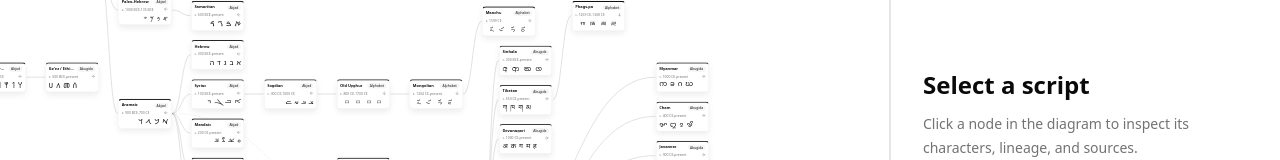
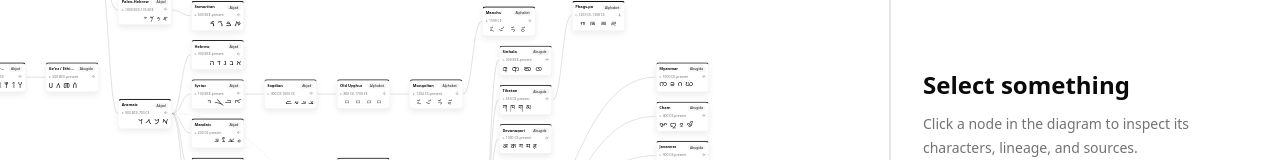
Before and after one commit to sichengchen/world-of-scripts, a React (Vite) app: page / in a window 1280 px wide. Shown: the part 316-476 px from the top of the page. Built offline with nearby package versions, Linux system fonts and the light colour scheme; a web font is replaced by a local one.

Commit message:
fix: update empty inspector title

```diff
--- a/src/i18n.ts
+++ b/src/i18n.ts
@@ -103,7 +103,7 @@ const englishText: AppText = {
   zoomIn: 'Zoom in',
   scriptDetails: 'Script details',
   noSelection: 'No selection',
-  selectScript: 'Select a script',
+  selectScript: 'Select something',
   emptyInspectorCopy: 'Click a node in the diagram to inspect its characters, lineage, and sources.',
   closeInspector: 'Close inspector',
   collapseDetailsSheet: 'Collapse details sheet',
@@ -200,7 +200,7 @@ const traditionalChineseText: AppText = {
   zoomIn: '放大',
   scriptDetails: '文字體系詳細信息',
   noSelection: '尚未選取',
-  selectScript: '選擇一種文字體系',
+  selectScript: '選擇一項內容',
   emptyInspectorCopy: '點擊圖中的節點，即可查看字符、譜系與來源。',
   closeInspector: '關閉查看面板',
   collapseDetailsSheet: '折疊詳細信息面板',
```
